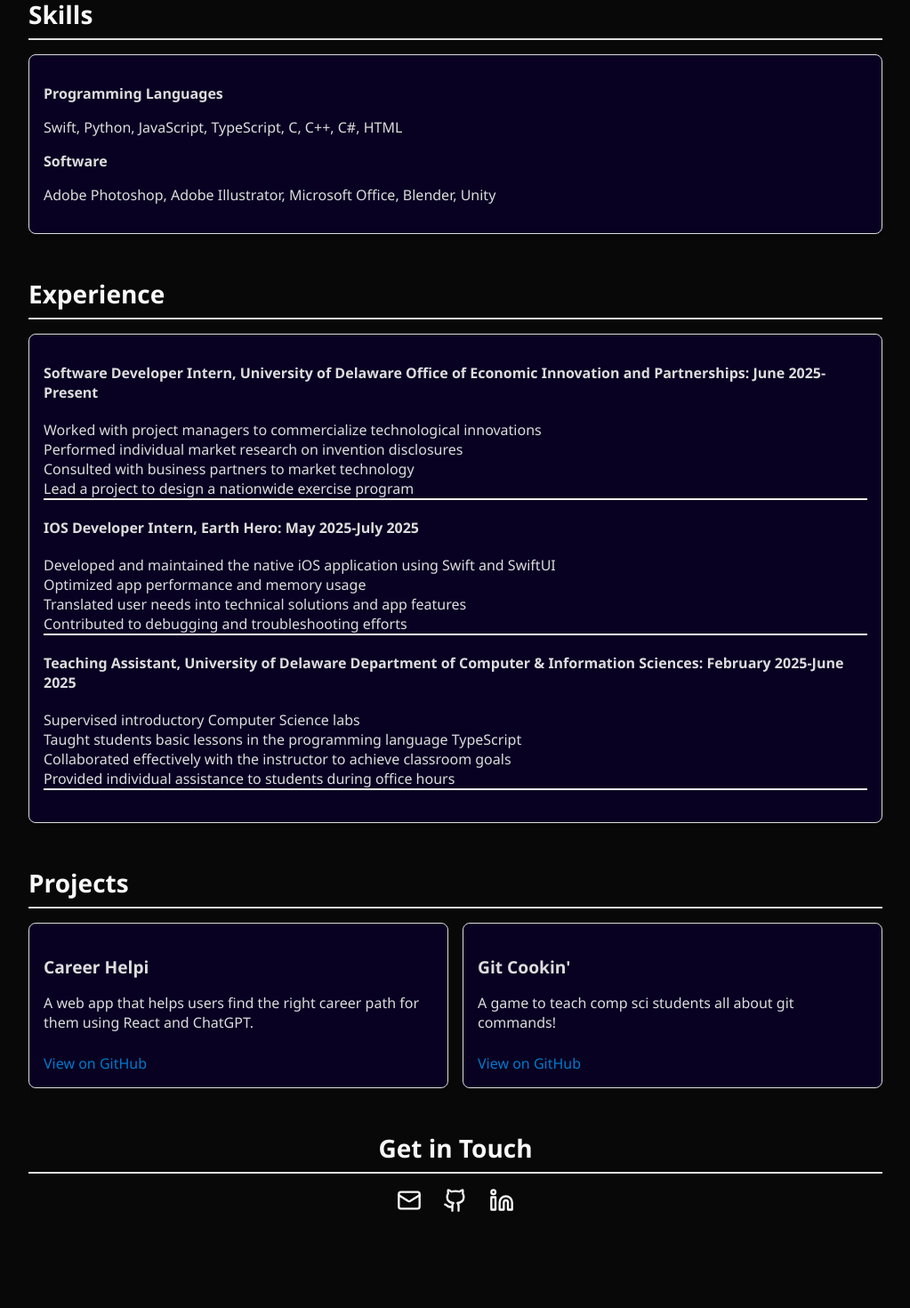
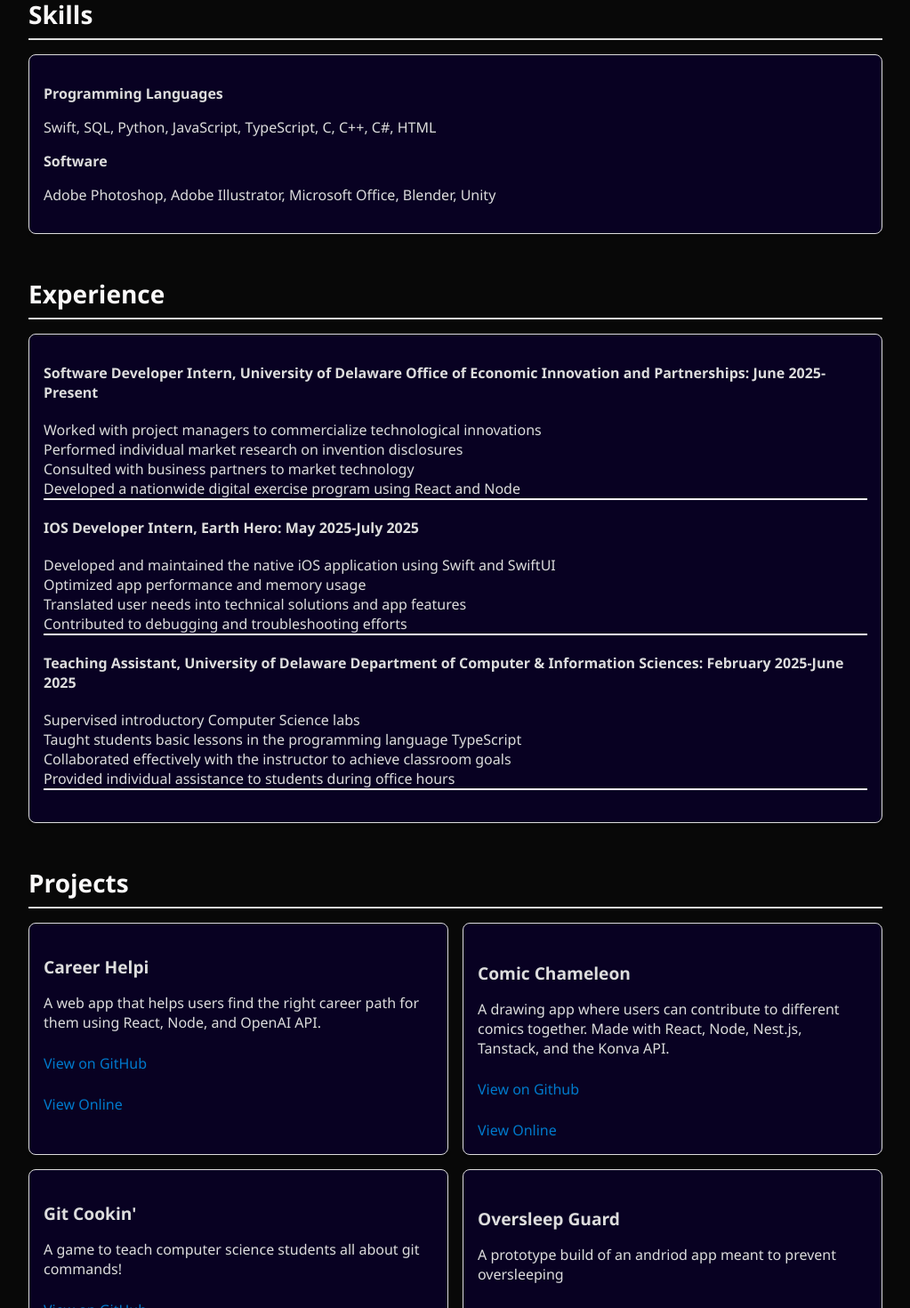
Before and after one commit to Shaina-Z/Portfolio, a React (Create React App) app in the folder my-portfolio/: page / in a window 1280 px wide. Shown: the part 460-1930 px from the top of the page at 89% size, without its empty margins (128-1151 px from the left). Before the commit the page ends 1860 px from the top, so only its background shows below. Built offline with nearby package versions, Linux system fonts and the light colour scheme.

Commit message:
updated Info

```diff
--- a/my-portfolio/src/App.js
+++ b/my-portfolio/src/App.js
@@ -33,7 +33,7 @@ export default function Portfolio() {
          <div className="card-container">
           <div className="card">
             <p className="experience-title">Programming Languages</p>
-            <p>Swift, Python, JavaScript, TypeScript, C, C++, C#, HTML </p>
+            <p>Swift, SQL, Python, JavaScript, TypeScript, C, C++, C#, HTML </p>
            <p className="experience-title">Software</p>
            <p>Adobe Photoshop, Adobe Illustrator, Microsoft Office, Blender, Unity </p>
           </div>
@@ -47,7 +47,8 @@ export default function Portfolio() {
             <p className="experience-body">Worked with project managers to commercialize technological innovations<br/>
               Performed individual market research on invention disclosures<br/>
               Consulted with business partners to market technology<br/>
-              Lead a project to design a nationwide exercise program</p>
+              Developed a nationwide digital exercise program using React and Node
+</p>
             <p className="experience-title">IOS Developer Intern, Earth Hero: May 2025-July 2025</p>
             <p className="experience-body">Developed and maintained the native iOS application using Swift and SwiftUI<br/>
               Optimized app performance and memory usage<br/>
@@ -68,13 +69,29 @@ export default function Portfolio() {
         <div className="card-container">
           <div className="card">
             <h3 className="card-title">Career Helpi</h3>
-            <p>A web app that helps users find the right career path for them using React and ChatGPT.</p>
-            <a href="https://shaina-z.github.io/CISC275-Final-Project/" className="link-button">View on GitHub</a>
+            <p>A web app that helps users find the right career path for them using React, Node, and OpenAI API.</p>
+            <a href="https://github.com/Shaina-Z/CISC275-Final-Project/" className="link-button">View on GitHub</a>
+            <p></p>
+            <a href="https://shaina-z.github.io/CISC275-Final-Project/" className="link-button">View Online</a>
+          </div>
+            <div className="card">
+            <h4 className="card-title">Comic Chameleon</h4>
+            <p>A drawing app where users can contribute to different comics together.
+              Made with React, Node, Nest.js, Tanstack, and the Konva API.
+            </p>
+            <a href="https://github.com/UD-CISC474-F25/f25-cisc474-pink" className="link-button">View on Github</a>
+            <p></p>
+            <a href="https://comic-chameleon.shainaz.workers.dev/" className="link-button">View Online</a>
           </div>
           <div className="card">
             <h3 className="card-title">Git Cookin'</h3>
-            <p>A game to teach comp sci students all about git commands!</p>
+            <p>A game to teach computer science students all about git commands!</p>
             <a href="https://github.com/Shaina-Z/Git-Cookin-" className="link-button">View on GitHub</a>
+          </div>
+          <div className="card">
+            <h4 className="card-title">Oversleep Guard</h4>
+            <p>A prototype build of an andriod app meant to prevent oversleeping</p>
+            <a href="https://github.com/okitamisan01/OversleepGuard" className="link-button">View on GitHub</a>
           </div>
         </div>
       </section>
```
